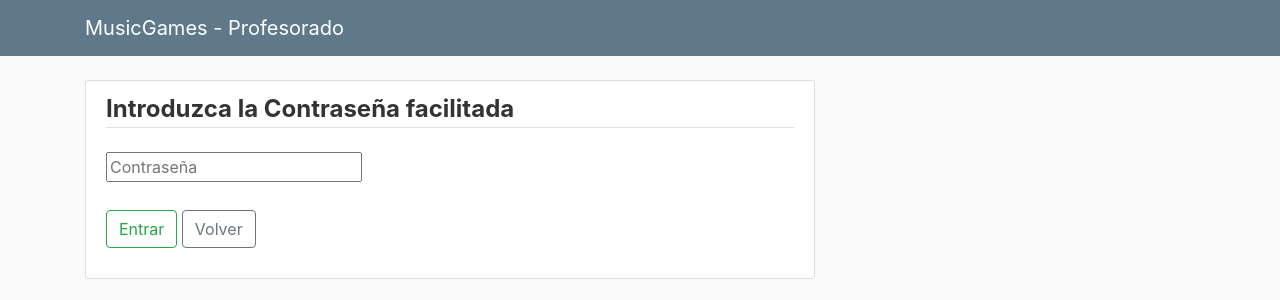
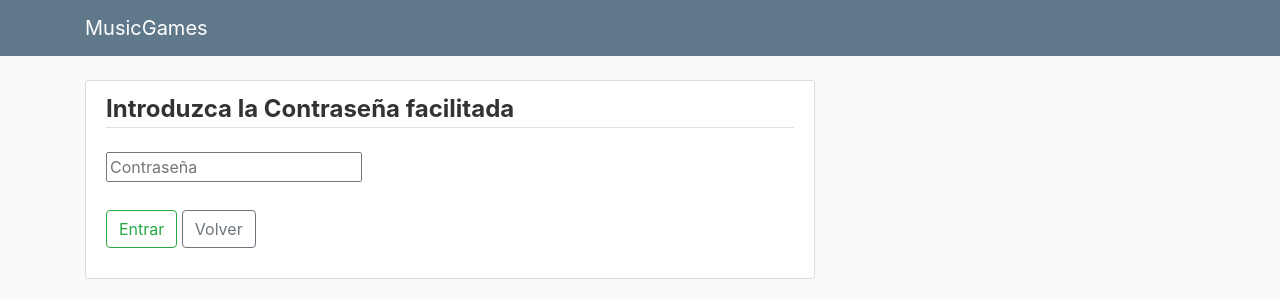
Before and after one commit to xab1t0/tfg, a Flask app: page /academy in a window 1280 px wide. Shown: the top 300 px of the page. Run offline with Flask 2, Linux system fonts and the light colour scheme; the visitor is signed in with stand-in values (Sample User, id 1); some libraries are stand-ins or nearby versions.

Commit message:
update navbar academy

```diff
--- a/musicgames/templates/main/templates/academy.html
+++ b/musicgames/templates/main/templates/academy.html
@@ -20,7 +20,7 @@
 		<header class="site-header">
 			<nav class="navbar navbar-expand-md navbar-dark bg-steel fixed-top">
 				<div class="container">
-					<a class="navbar-brand mr-4" href="{{ url_for('main.teacher_pass') }}">MusicGames - {{ title }}</a>
+					<a class="navbar-brand mr-4" href="/">MusicGames</a>
 					<button class="navbar-toggler" type="button" data-toggle="collapse" data-target="#navbarToggle" aria-controls="navbarToggle" aria-expanded="false" aria-label="Toggle navigation">
 					<span class="navbar-toggler-icon"></span>
 					</button>
```
